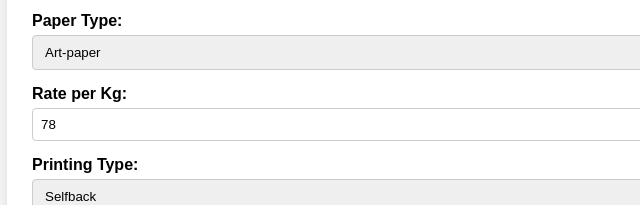
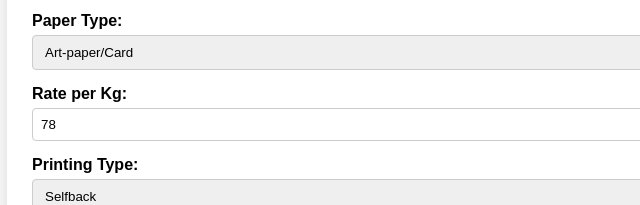
Before and after one commit to Nageshpwr0/Radheprint, a plain HTML site: page index.html in a window 1280 px wide. Shown: the part 524-729 px from the top of the page, 258-898 px from the left. Drawn offline with Linux system fonts and the light colour scheme.

Commit message:
index.html

```diff
--- a/index.html
+++ b/index.html
@@ -34,8 +34,7 @@
 
     <label for="paperType">Paper Type:</label>
 <select id="paperType" onchange="updateRate()">
-  <option value="78"selected>Art-paper</option>
-  <option value="78">Art-Card</option>
+  <option value="78"selected>Art-paper/Card</option>
   <option value="76">A-Grade-maplitho</option>
   <option value="75">Maplitho</option>
   <option value="66">B-Gade-maplitho</option>
```
